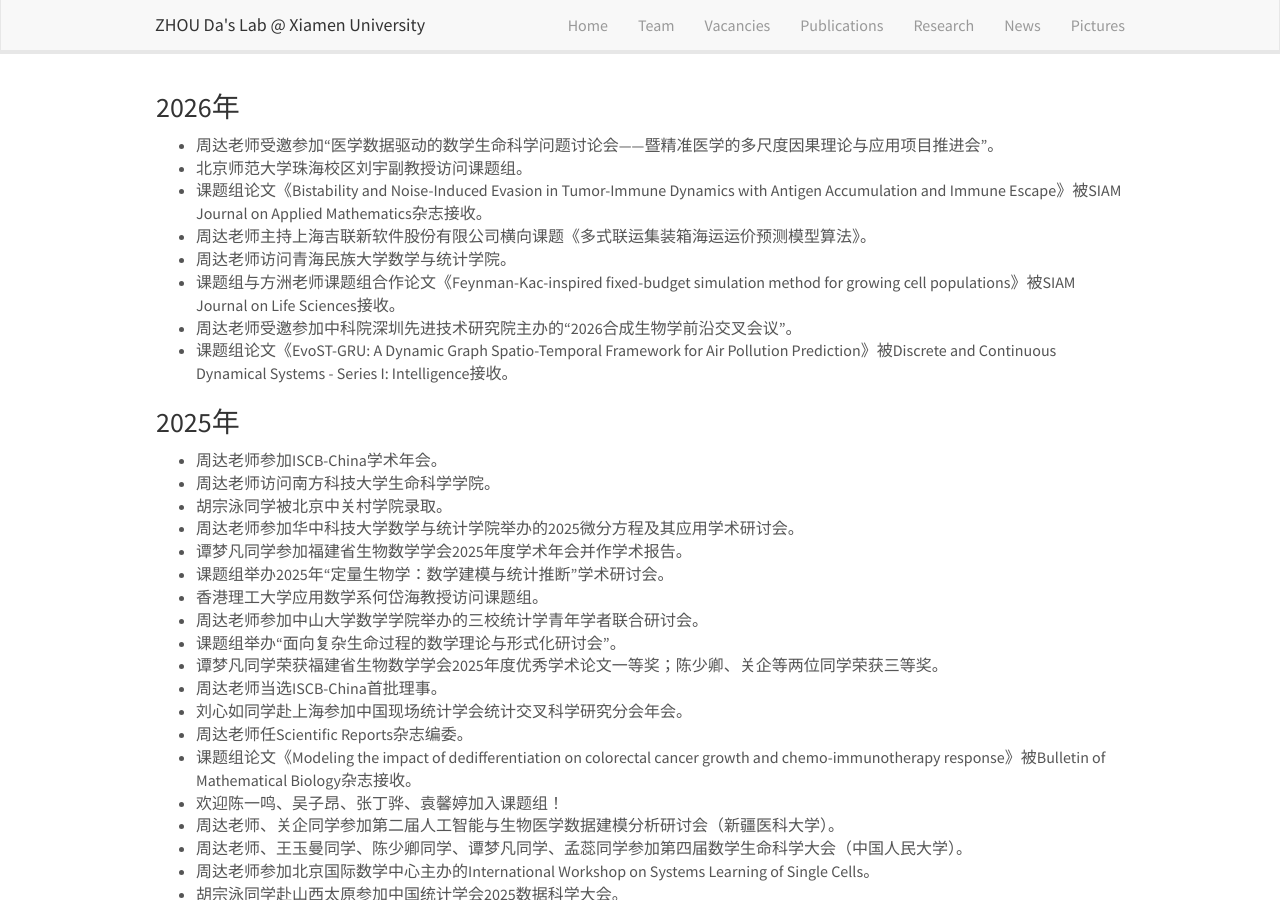
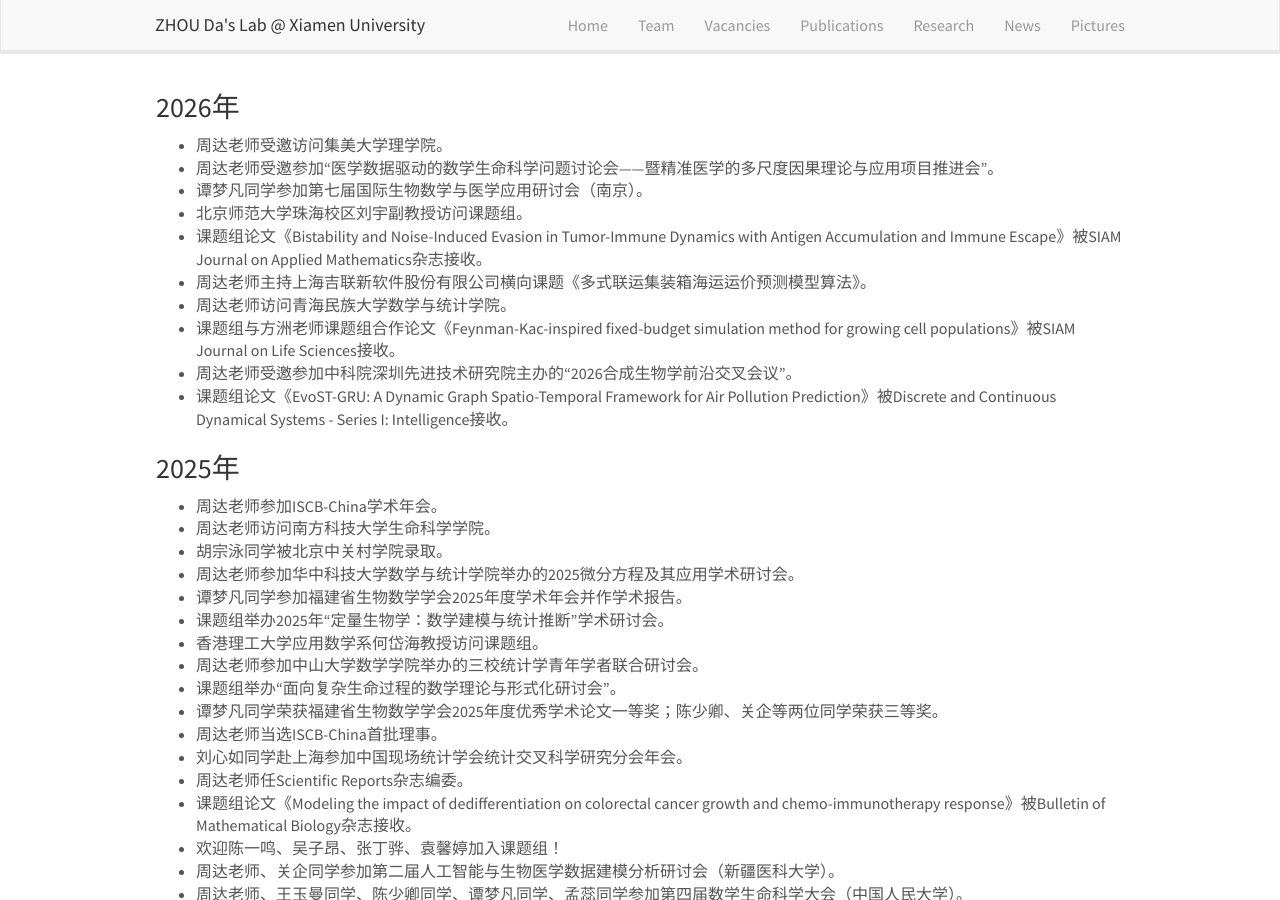
Before and after one commit to ZhouDaLab/zhoudalab.github.io, a Jekyll site: the page built from _pages/news.md, in a window 1280 px wide and 900 px high. Built offline with Jekyll 4.4.1, drawn with Linux system fonts in a browser that asks for light colours; nearby versions of some CDN libraries.

Commit message:
Update news.md

```diff
--- a/_pages/news.md
+++ b/_pages/news.md
@@ -8,7 +8,9 @@ permalink: /news/
 
 ### 2026年
 
+- 周达老师受邀访问集美大学理学院。
 - 周达老师受邀参加“医学数据驱动的数学生命科学问题讨论会——暨精准医学的多尺度因果理论与应用项目推进会”。
+- 谭梦凡同学参加第七届国际生物数学与医学应用研讨会（南京）。
 - 北京师范大学珠海校区刘宇副教授访问课题组。
 - 课题组论文《Bistability and Noise-Induced Evasion in Tumor-Immune Dynamics with Antigen Accumulation and Immune Escape》被SIAM Journal on Applied Mathematics杂志接收。
 - 周达老师主持上海吉联新软件股份有限公司横向课题《多式联运集装箱海运运价预测模型算法》。
```
